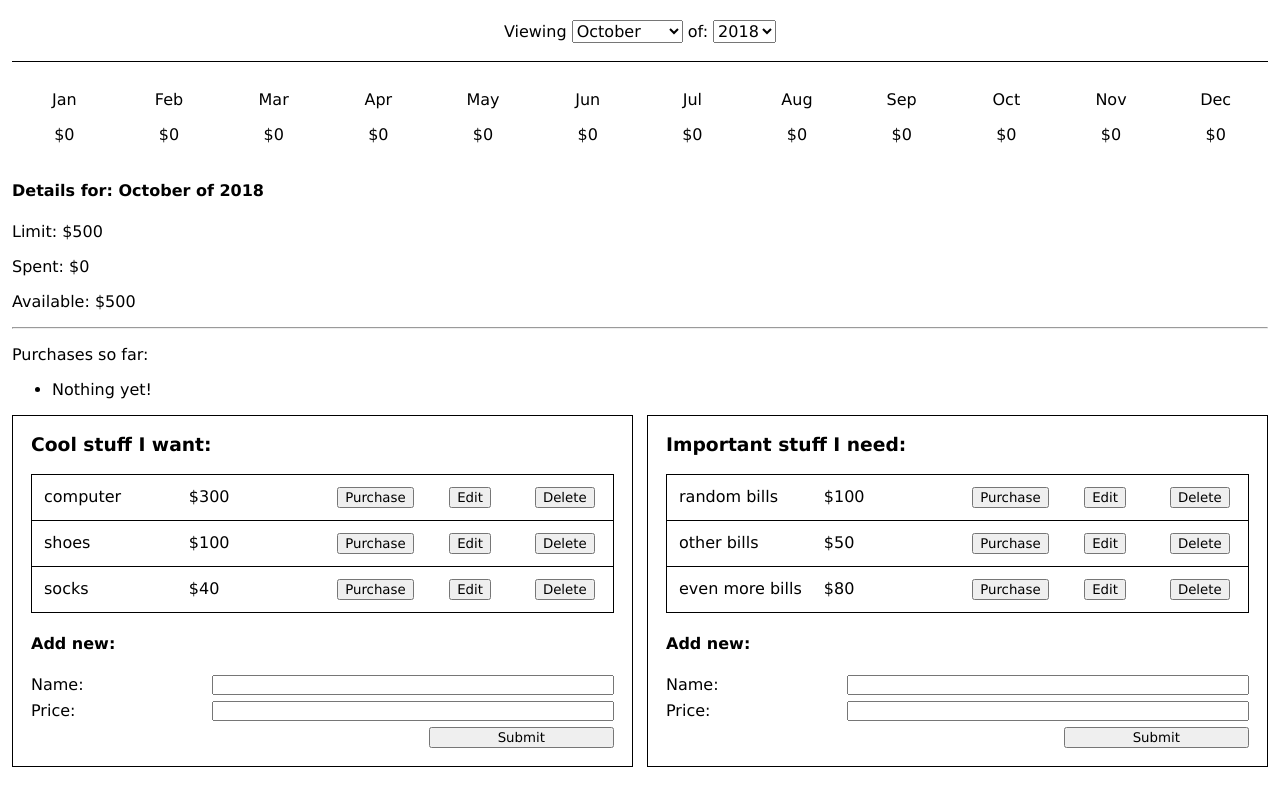
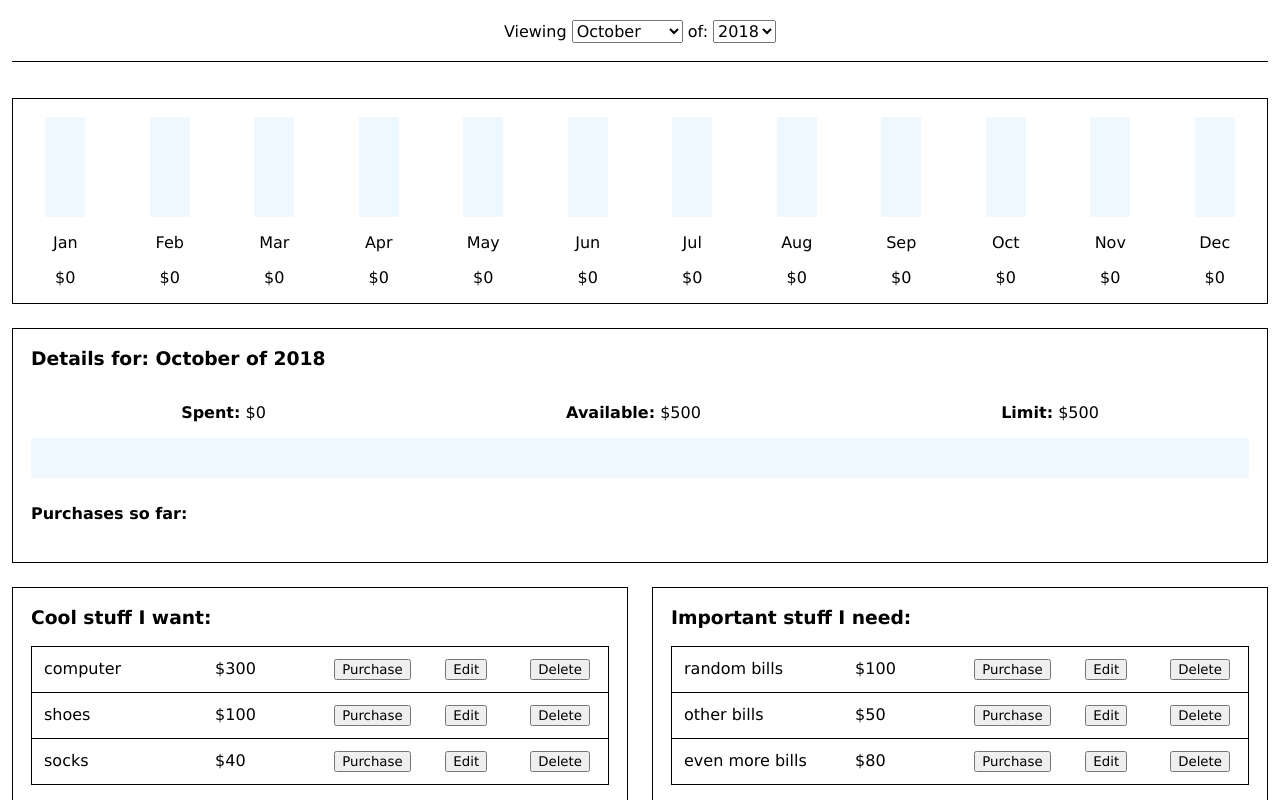
Before and after one commit to eslevy17/wishlist, a React (Create React App) app: page / in a window 1280 px wide. Shown: the top 800 px of the page. Built offline with nearby package versions, Linux system fonts and the light colour scheme.

Commit message:
purchased items in monthly info

```diff
--- a/src/App.css
+++ b/src/App.css
@@ -5,21 +5,42 @@
 body {
     padding: 12px;
 }
-.productTable {
-    border-top: 1px solid black;
-    border-right: 1px solid black;
-    border-left: 1px solid black;
+
+.textAlignCenter {
+    text-align: center;
 }
 
-.productTable {
-    width: 100%;
-    box-sizing: border-box;
+input {
+    font-size: 14px;
+    border-radius: 5px;
+    border-style: solid;
+    border-width: 1px;
+    border-color: lightgrey;
+    padding: 4px;
+}
+
+button {
+    /* font-size: 12px;
+    padding: 4px 6px;
+    background-color: white;
+    border: solid;
+    border-width: 1px;
+    border-color: darkgrey;
+    border-radius: 5px; */
+}
+
+/* MAIN APP */
+
+.mainApp {
+    display: grid;
+    grid-template-rows: auto auto auto;
+    grid-gap: 24px;
 }
 
 .wantsAndNeeds {
     display: grid;
     grid-template-columns: 100%;
-    grid-gap: 14px;
+    grid-gap: 24px;
 }
 @media only screen and (min-width: 960px) {
     .wantsAndNeeds {
@@ -33,6 +54,15 @@ body {
     box-sizing: border-box;
 }
 
+.productTable {
+    border-right: 1px solid black;
+    border-left: 1px solid black;
+    width: 100%;
+    box-sizing: border-box;
+}
+
+/* DATEPICKER */
+
 .datepicker {
     text-align: center;
     margin: 0 0 12px 0;
@@ -44,9 +74,74 @@ select {
     font-size: 16px;
 }
 
+/* MONTHLY INFO */
+
+.monthlyInfo {
+    border: 1px solid black;
+    padding: 0 18px 18px 18px;
+}
+
+.limitRow {
+    display: grid;
+    grid-template-columns: auto auto auto;
+    text-align: center;
+}
+
+.spentBar {
+    background-color: deepskyblue;
+    height: 40px;
+    display: inline-block;
+}
+
+.availableBar {
+    background-color: aliceblue;
+    height: 40px;
+    display: inline-block;
+}
+
+.progressBar {
+
+}
+
+/* ITEM */
+
+.itemRow {
+    display: grid;
+    grid-template-columns: 31% 20% 17% 17% 17%;
+    border-top: 1px solid black;
+    padding: 12px;
+}
+
+.itemRow:first-child {
+
+}
+.itemRow:last-child {
+    border-bottom: 1px solid black;
+}
+
+.itemRowItem {
+    grid-column-end: span 1;
+}
+
+.currentEdit {
+    border-top: none;
+}
+
+/* MONTHLY CHART */
+
+.monthChartRow {
+    display: grid;
+    grid-template-columns: repeat(12, 1fr);
+    position: relative;
+    border: 1px solid black;
+    padding: 18px 0 0 0;
+}
+
+/* NEW ITEM FORM */
+
 .gridForm {
     display: grid;
-    grid-template: auto auto auto;
+    grid-template: 1fr 1fr 1fr 1fr;
     grid-gap: 6px;
 }
 
@@ -62,40 +157,7 @@ select {
 .gridFormSubmit {
     grid-row: 3/4;
     grid-column: 3/4;
+    padding: 4px 0;
+    width: 75%;
+    margin-left: auto;
 }
-
-.itemRow {
-    display: grid;
-    grid-template-columns: 26% 25% 17% 17% 17%;
-    border-top: 1px solid black;
-    padding: 12px;
-}
-
-.itemRow:first-child {
-    border-top: none;
-}
-.itemRow:last-child {
-    border-bottom: 1px solid black;
-}
-
-.itemRowItem {
-    grid-column-end: span 1;
-}
-
-.currentEdit {
-    border-top: none;
-}
-
-.monthChartRow {
-    display: grid;
-    grid-template-columns: repeat(12, 1fr);
-    position: relative;
-}
-
-.monthBar {
-    text-align: center;
-}
-
-.textAlignCenter {
-    text-align: center;
-}
--- a/src/App.js
+++ b/src/App.js
@@ -71,6 +71,22 @@ class App extends Component {
         })
     }
 
+    updatePurchasedItem(updatedItem, index, list, month) {
+        var newPurchases = this.state.purchases;
+        newPurchases[month][index] = updatedItem;
+        this.setState({
+            purchases: newPurchases
+        })
+    }
+
+    deletePurchasedItem(index, list, month) {
+        var newPurchases = this.state.purchases;
+        newPurchases[month].splice(index, 1);
+        this.setState({
+            purchases: newPurchases
+        })
+    }
+
     render() {
         const allWants = this.state.wants.map((want, index) =>
             <Item
@@ -100,23 +116,15 @@ class App extends Component {
                 list='needs'
             />
         );
-        // const purchasedItems = this.state.purchases[this.state.activeMonth].map((purchasedItem, index)=>
-        //     <Item
-        //         name={purchasedItem.name}
-        //         price={purchasedItem.price}
-        //         key={purchasedItem.name}
-        //         index={index}
-        //         activeMonth={this.state.activeMonth}
-        //         activeYear={this.state.activeYear}
-        //         delete={this.delete.bind(this)}
-        //         update={this.update.bind(this)}
-        //         purchase={this.purchase.bind(this)}
-        //         list='purchasedItems'
-        //     />
-        // )
+
+        var purchasedItems = null;
+        if (this.state.purchases[this.state.activeMonth]) {
+            purchasedItems = this.state.purchases[this.state.activeMonth];
+        }
+        // purchases={this.state.purchases[this.state.activeMonth]}
 
         return (
-            <div>
+            <div className="mainApp">
                 <DatePicker
                     month={this.state.activeMonth}
                     year={this.state.activeYear}
@@ -128,7 +136,9 @@ class App extends Component {
                 <MonthlyInfo
                     month={this.state.activeMonth}
                     year={this.state.activeYear}
-                    purchases={this.state.purchases[this.state.activeMonth]}
+                    updatePurchasedItem={this.updatePurchasedItem.bind(this)}
+                    deletePurchasedItem={this.deletePurchasedItem.bind(this)}
+                    purchases={purchasedItems}
                 />
 
                 <div className="wantsAndNeeds">
--- a/src/components/item.js
+++ b/src/components/item.js
@@ -86,9 +86,14 @@ class Item extends Component {
     }
 
     render() {
+        var purchaseButton = null;
+        if (this.props.list !== 'purchasedItems') {
+            purchaseButton = <span className="itemRowItem textAlignCenter"><button onClick={this.purchaseStart.bind(this)}>Purchase</button></span>
+        }
+
         let standardForm =
             <React.Fragment>
-                <span className="itemRowItem textAlignCenter"><button onClick={this.purchaseStart.bind(this)}>Purchase</button></span>
+                {purchaseButton}
                 <span className="itemRowItem textAlignCenter"><button onClick={this.edit.bind(this)}>Edit</button></span>
                 <span className="itemRowItem textAlignCenter"><button onClick={this.delete.bind(this)}>Delete</button></span>
             </React.Fragment>
--- a/src/components/monthlychart.js
+++ b/src/components/monthlychart.js
@@ -12,12 +12,11 @@ class MonthlyChart extends Component {
         this.setState({
             purchases: newProps.purchases
         });
-        console.log(this.state.purchases)
     }
 
     render() {
         let purchases = [];
-        let maxTotalSpent = 0;
+        let maxTotalSpent = 200;
         const months = ['January', 'February', 'March', 'April', 'May', 'June', 'July', 'August', 'September', 'October', 'November', 'December'];
 
         for (var k = 0; k < months.length; k ++) {
@@ -40,9 +39,9 @@ class MonthlyChart extends Component {
                 }
             }
             purchases.push(
-                <div key={months[i]} className="monthBar">
-                    <div style={{width:'40px', height: (maxTotalSpent - totalSpent)/2 + 'px', backgroundColor:'pink', margin: '0 auto'}}></div>
-                    <div style={{width:'40px', height: totalSpent/2 + 'px', backgroundColor:'red', margin: '0 auto'}}></div>
+                <div key={months[i]} className="textAlignCenter">
+                    <div style={{width:'40px', height: (maxTotalSpent - totalSpent)/2 + 'px', backgroundColor:'aliceblue', margin: '0 auto'}}></div>
+                    <div style={{width:'40px', height: totalSpent/2 + 'px', backgroundColor:'deepskyblue', margin: '0 auto'}}></div>
                     <p>{months[i].substring(0,3)}</p>
                     <p>${totalSpent}</p>
                 </div>
--- a/src/components/monthlyinfo.js
+++ b/src/components/monthlyinfo.js
@@ -1,4 +1,5 @@
 import React, { Component } from 'react';
+import Item from './item.js'
 
 class MonthlyInfo extends Component {
     constructor(props) {
@@ -17,36 +18,65 @@ class MonthlyInfo extends Component {
         }
     }
 
-    editPurchasedItem(index) {
+    updatePurchasedItem(updatedItem, index, list) {
+        this.props.updatePurchasedItem(updatedItem, index, list, this.state.month)
+    }
 
+    deletePurchasedItem(index, list) {
+        this.props.deletePurchasedItem(index, list, this.state.month)
     }
 
     render() {
         var spent = 0;
-        var purchases = <li>Nothing yet!</li>;
+        var limit = this.state.limit;
+        var purchases = null;
         if (this.props.purchases) {
             for (var i = 0; i < this.props.purchases.length; i ++) {
                 spent += this.props.purchases[i].price
             }
-            purchases = this.props.purchases.map((purchase, index) =>
-                <li key={index}>
-                    {purchase.name} (${purchase.price})
-                    <button onClick={this.editPurchasedItem.bind(this, index)}>Edit</button>
-                </li>
-            )
+            purchases = this.state.purchases.map((purchasedItem, index) =>
+                <Item
+                    name={purchasedItem.name}
+                    price={purchasedItem.price}
+                    key={purchasedItem.name}
+                    index={index}
+                    activeMonth={this.state.month}
+                    activeYear={this.state.year}
+                    update={this.updatePurchasedItem.bind(this)}
+                    delete={this.deletePurchasedItem.bind(this)}
+                    list='purchasedItems'
+                />
+            );
+        }
+
+        var spentbar;
+        var limitbar;
+        if (spent <= limit) {
+            spentbar = <div className="spentBar" style={{width: (spent/limit) * 100 + '%'}}></div>
+            limitbar = <div className="availableBar" style={{width: ((limit - spent)/limit) * 100 + '%'}}></div>
+        }
+        else {
+            spentbar = <div className="spentBar" style={{width: '100%'}}></div>
+            limitbar = null;
         }
 
         return (
-            <div>
-                <h4>Details for: {this.state.month} of {this.state.year}</h4>
-                <p>Limit: ${this.state.limit}</p>
-                <p>Spent: ${spent}</p>
-                <p>Available: ${this.state.limit - spent}</p>
-                <hr />
-                <p>Purchases so far:</p>
-                <ul>
+            <div className="monthlyInfo">
+                <h3>Details for: {this.state.month} of {this.state.year}</h3>
+                <span className="limitRow">
+                    <p><b>Spent:</b> ${spent}</p>
+                    <p><b>Available:</b> ${this.state.limit - spent}</p>
+                    <p><b>Limit:</b> ${this.state.limit}</p>
+                </span>
+                <div className="progressBar">
+                    {spentbar}
+                    {limitbar}
+                </div>
+
+                <h4>Purchases so far:</h4>
+                <div className="productTable">
                     {purchases}
-                </ul>
+                </div>
             </div>
         )
     }
--- a/src/components/newitemform.js
+++ b/src/components/newitemform.js
@@ -14,6 +14,7 @@ class NewItemForm extends Component {
             name: event.target.value
         })
     }
+
     handlePriceChange(event) {
         this.setState({
             price: parseInt(event.target.value)
@@ -35,6 +36,7 @@ class NewItemForm extends Component {
             name: '',
             price: ''
         })
+        document.getElementById(this.props.list + 'Input').focus();
     }
 
     render() {
@@ -45,6 +47,7 @@ class NewItemForm extends Component {
 
                     <label className="gridFormLabel" htmlFor="name">Name:</label>
                     <input
+                        id={this.props.list + 'Input'}
                         className="gridFormInput"
                         type="text"
                         name="name"
@@ -62,7 +65,7 @@ class NewItemForm extends Component {
                         onChange={this.handlePriceChange.bind(this)}
                     />
 
-                <input className="gridFormSubmit" type="submit" value="Submit" />
+                <button className="gridFormSubmit" type="submit" value="Submit">Submit</button>
 
                 </form>
             </React.Fragment>
```
